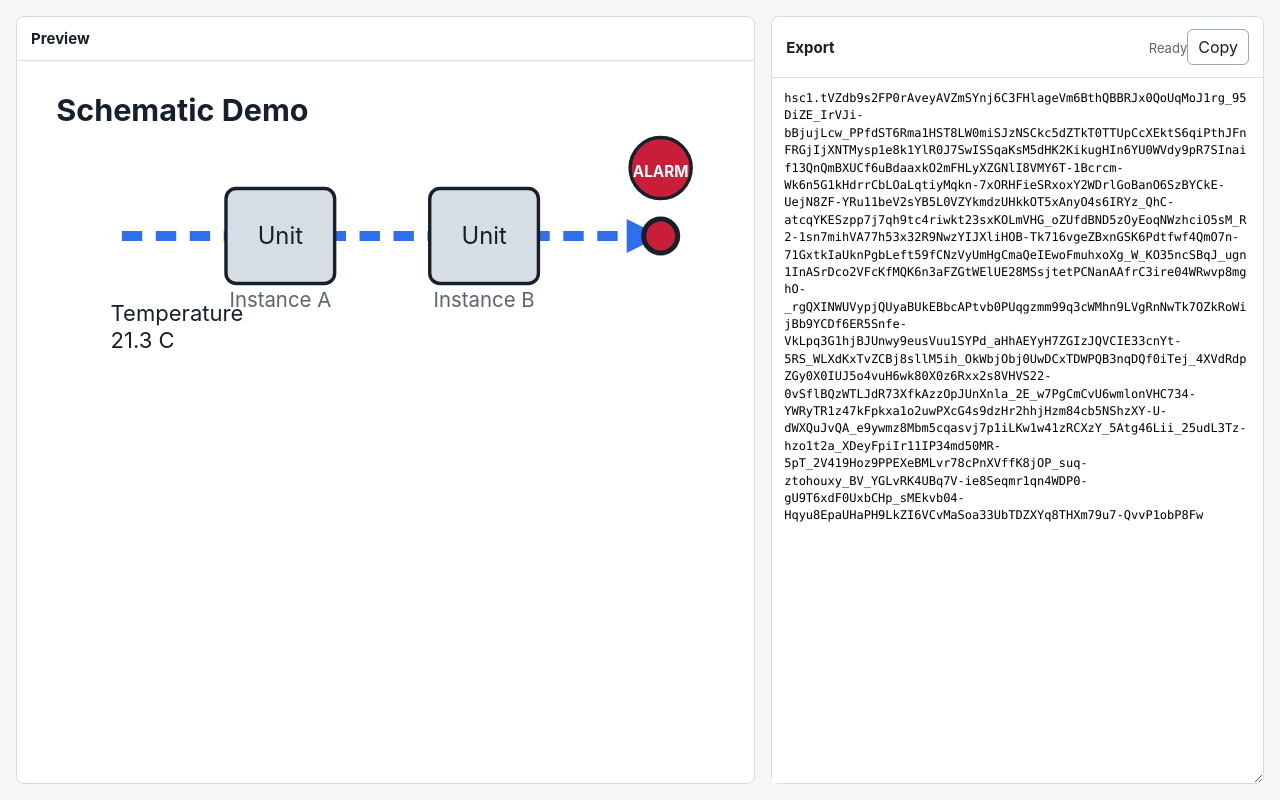
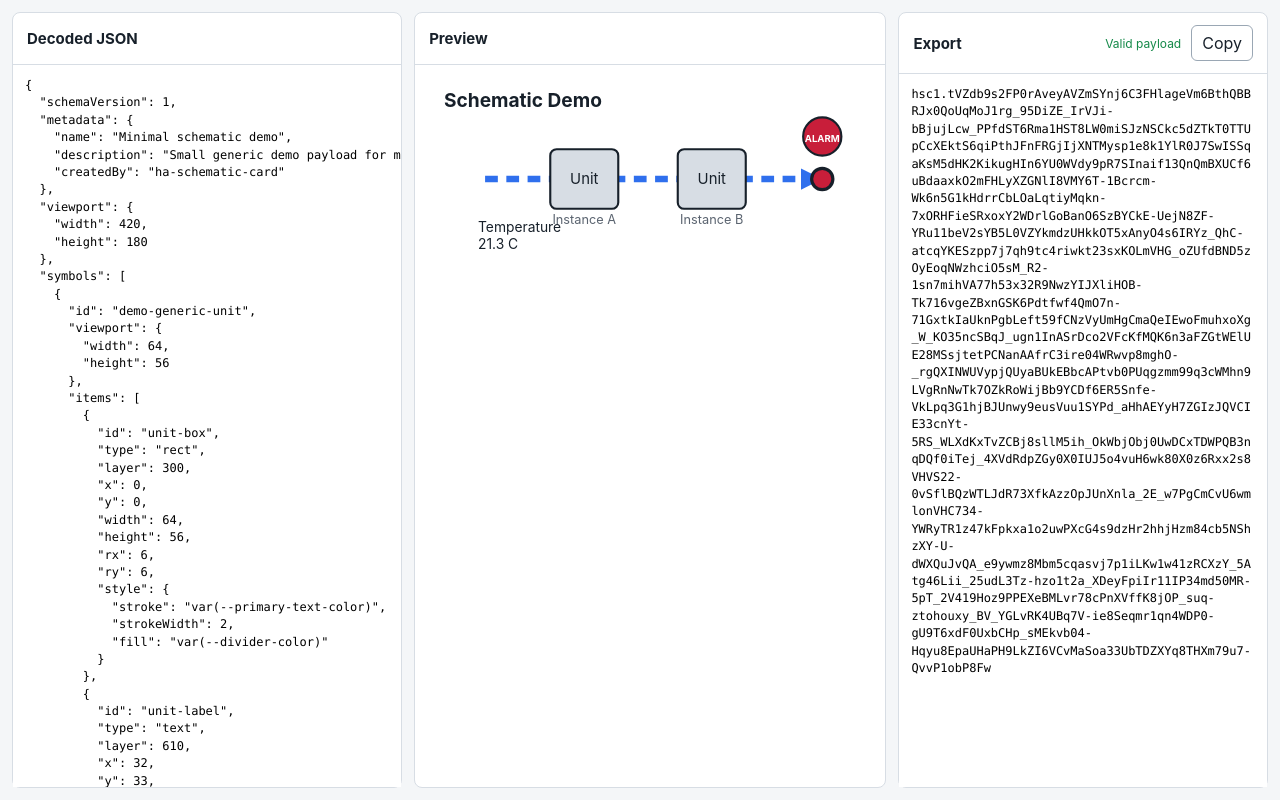
Before and after one commit to Symphy24/ha-schematic-card, a website built with Vite: page apps/editor/index.html in a window 1280 px wide. Built offline with nearby package versions, Linux system fonts and the light colour scheme.

Commit message:
feat: add editor JSON preview and export

```diff
--- a/apps/editor/src/main.ts
+++ b/apps/editor/src/main.ts
@@ -1,6 +1,10 @@
 import { encodePayload } from "@ha-schematic-card/codec";
 import { renderSchematicSvg } from "@ha-schematic-card/renderer";
-import type { SchematicPayload } from "@ha-schematic-card/schema";
+import {
+  isSchematicPayload,
+  type SchematicPayload,
+  validateSchematicPayload
+} from "@ha-schematic-card/schema";
 
 import demoPayloadJson from "../../../examples/demo-payloads/minimal.json";
 
@@ -17,8 +21,20 @@ const demoEntityStates = {
   }
 } as const;
 
+type EditorElements = {
+  jsonInput: HTMLTextAreaElement;
+  previewSurface: HTMLElement;
+  exportOutput: HTMLTextAreaElement;
+  status: HTMLElement;
+  copyButton: HTMLButtonElement;
+};
+
 export function getDemoPayload(): SchematicPayload {
   return demoPayload;
+}
+
+export function formatPayloadJson(payload: SchematicPayload = demoPayload): string {
+  return `${JSON.stringify(payload, null, 2)}\n`;
 }
 
 export function encodeDemoPayload(payload: SchematicPayload = demoPayload): string {
@@ -29,43 +45,26 @@ export function createEditorApp(documentRef: Document = document): HTMLElement {
   const shell = documentRef.createElement("section");
   shell.className = "editor-shell";
 
+  const jsonPane = createJsonPane(documentRef);
   const previewPane = createPane(documentRef, "Preview");
-  const previewSurface = documentRef.createElement("div");
-  previewSurface.className = "preview-surface";
-  previewSurface.append(renderSchematicSvg(demoPayload, {
-    document: documentRef,
-    entityStates: demoEntityStates
-  }));
-  previewPane.append(previewSurface);
+  const exportPane = createExportPane(documentRef);
 
-  const exportPane = createPane(documentRef, "Export");
-  const status = exportPane.querySelector<HTMLElement>(".status");
-  const copyButton = exportPane.querySelector<HTMLButtonElement>(".copy-button");
-  const payloadOutput = documentRef.createElement("textarea");
-  const encodedPayload = encodeDemoPayload();
+  const elements: EditorElements = {
+    jsonInput: getRequiredElement(jsonPane, ".json-input", HTMLTextAreaElement),
+    previewSurface: createPreviewSurface(documentRef),
+    exportOutput: getRequiredElement(exportPane, ".payload-output", HTMLTextAreaElement),
+    status: getRequiredElement(exportPane, ".status", HTMLElement),
+    copyButton: getRequiredElement(exportPane, ".copy-button", HTMLButtonElement)
+  };
 
-  payloadOutput.className = "payload-output";
-  payloadOutput.readOnly = true;
-  payloadOutput.wrap = "soft";
-  payloadOutput.value = encodedPayload;
-  exportPane.append(payloadOutput);
+  previewPane.append(elements.previewSurface);
+  elements.jsonInput.value = formatPayloadJson();
+  elements.jsonInput.addEventListener("input", () => updateFromJson(elements, documentRef));
+  elements.copyButton.addEventListener("click", async () => copyExportedPayload(elements));
 
-  copyButton?.addEventListener("click", async () => {
-    try {
-      await navigator.clipboard.writeText(encodedPayload);
-      if (status) {
-        status.textContent = "Copied";
-      }
-    } catch {
-      payloadOutput.focus();
-      payloadOutput.select();
-      if (status) {
-        status.textContent = "Select and copy";
-      }
-    }
-  });
+  shell.append(jsonPane, previewPane, exportPane);
+  updateFromJson(elements, documentRef);
 
-  shell.append(previewPane, exportPane);
   return shell;
 }
 
@@ -77,9 +76,122 @@ export function mountEditorApp(root: HTMLElement | null = document.getElementByI
   root.replaceChildren(createEditorApp(root.ownerDocument));
 }
 
+function updateFromJson(elements: EditorElements, documentRef: Document): void {
+  const result = parseAndValidatePayload(elements.jsonInput.value);
+
+  elements.previewSurface.replaceChildren();
+  elements.exportOutput.value = "";
+
+  if (!result.ok) {
+    elements.status.textContent = result.errors.join("\n");
+    elements.status.dataset.state = "error";
+    return;
+  }
+
+  elements.previewSurface.append(renderSchematicSvg(result.payload, {
+    document: documentRef,
+    entityStates: demoEntityStates
+  }));
+  elements.exportOutput.value = encodePayload(result.payload);
+  elements.status.textContent = "Valid payload";
+  elements.status.dataset.state = "valid";
+}
+
+function parseAndValidatePayload(value: string): { ok: true; payload: SchematicPayload } | { ok: false; errors: string[] } {
+  let parsed: unknown;
+
+  try {
+    parsed = JSON.parse(value);
+  } catch (error) {
+    return {
+      ok: false,
+      errors: [`Invalid JSON: ${error instanceof Error ? error.message : String(error)}`]
+    };
+  }
+
+  const validation = validateSchematicPayload(parsed);
+
+  if (!validation.valid) {
+    return {
+      ok: false,
+      errors: validation.errors
+    };
+  }
+
+  if (!isSchematicPayload(parsed)) {
+    return {
+      ok: false,
+      errors: ["Payload did not match schema"]
+    };
+  }
+
+  return {
+    ok: true,
+    payload: parsed
+  };
+}
+
+async function copyExportedPayload(elements: EditorElements): Promise<void> {
+  if (!elements.exportOutput.value) {
+    elements.status.textContent = "No valid export to copy";
+    elements.status.dataset.state = "error";
+    return;
+  }
+
+  try {
+    await navigator.clipboard.writeText(elements.exportOutput.value);
+    elements.status.textContent = "Copied";
+    elements.status.dataset.state = "valid";
+  } catch {
+    elements.exportOutput.focus();
+    elements.exportOutput.select();
+    elements.status.textContent = "Select and copy";
+  }
+}
+
+function createJsonPane(documentRef: Document): HTMLElement {
+  const pane = createPane(documentRef, "Decoded JSON");
+  const jsonInput = documentRef.createElement("textarea");
+  jsonInput.className = "json-input";
+  jsonInput.spellcheck = false;
+  pane.append(jsonInput);
+  return pane;
+}
+
+function createExportPane(documentRef: Document): HTMLElement {
+  const pane = createPane(documentRef, "Export");
+  const controls = documentRef.createElement("div");
+  controls.className = "export-controls";
+
+  const status = documentRef.createElement("span");
+  status.className = "status";
+  status.textContent = "Ready";
+
+  const copyButton = documentRef.createElement("button");
+  copyButton.className = "copy-button";
+  copyButton.type = "button";
+  copyButton.textContent = "Copy";
+
+  const payloadOutput = documentRef.createElement("textarea");
+  payloadOutput.className = "payload-output";
+  payloadOutput.readOnly = true;
+  payloadOutput.wrap = "soft";
+
+  controls.append(status, copyButton);
+  pane.querySelector(".pane-header")?.append(controls);
+  pane.append(payloadOutput);
+  return pane;
+}
+
+function createPreviewSurface(documentRef: Document): HTMLElement {
+  const previewSurface = documentRef.createElement("div");
+  previewSurface.className = "preview-surface";
+  return previewSurface;
+}
+
 function createPane(documentRef: Document, title: string): HTMLElement {
   const pane = documentRef.createElement("section");
-  pane.className = title === "Preview" ? "preview-pane" : "export-pane";
+  pane.className = "pane";
 
   const header = documentRef.createElement("div");
   header.className = "pane-header";
@@ -88,26 +200,23 @@ function createPane(documentRef: Document, title: string): HTMLElement {
   heading.className = "pane-title";
   heading.textContent = title;
   header.append(heading);
+  pane.append(header);
 
-  if (title === "Export") {
-    const controls = documentRef.createElement("div");
-    controls.className = "export-controls";
-
-    const status = documentRef.createElement("span");
-    status.className = "status";
-    status.textContent = "Ready";
-
-    const copyButton = documentRef.createElement("button");
-    copyButton.className = "copy-button";
-    copyButton.type = "button";
-    copyButton.textContent = "Copy";
-
-    controls.append(status, copyButton);
-    header.append(controls);
-  }
-
-  pane.append(header);
   return pane;
 }
 
+function getRequiredElement<T extends HTMLElement>(
+  root: ParentNode,
+  selector: string,
+  constructor: { new(): T }
+): T {
+  const element = root.querySelector(selector);
+
+  if (!(element instanceof constructor)) {
+    throw new Error(`Missing required editor element: ${selector}`);
+  }
+
+  return element;
+}
+
 mountEditorApp();
--- a/apps/editor/src/styles.css
+++ b/apps/editor/src/styles.css
@@ -27,15 +27,17 @@ textarea {
 
 .editor-shell {
   display: grid;
-  grid-template-columns: minmax(0, 1.2fr) minmax(320px, 0.8fr);
-  gap: 16px;
+  grid-template-columns: minmax(340px, 0.95fr) minmax(0, 1.15fr) minmax(320px, 0.9fr);
+  gap: 12px;
   min-height: 100vh;
-  padding: 16px;
+  padding: 12px;
 }
 
-.preview-pane,
-.export-pane {
+.pane {
+  display: flex;
   min-width: 0;
+  min-height: 520px;
+  flex-direction: column;
   border: 1px solid #d7dde4;
   border-radius: 8px;
   background: #ffffff;
@@ -46,6 +48,7 @@ textarea {
   align-items: center;
   justify-content: space-between;
   gap: 12px;
+  min-height: 52px;
   padding: 12px 14px;
   border-bottom: 1px solid #d7dde4;
 }
@@ -56,8 +59,32 @@ textarea {
   font-weight: 650;
 }
 
+.json-input,
+.payload-output {
+  flex: 1;
+  width: 100%;
+  min-height: 460px;
+  resize: none;
+  border: 0;
+  padding: 12px;
+  font-family: "SFMono-Regular", Consolas, "Liberation Mono", monospace;
+  font-size: 12px;
+  line-height: 1.45;
+}
+
+.json-input {
+  white-space: pre;
+  overflow: auto;
+}
+
+.payload-output {
+  overflow-wrap: anywhere;
+  white-space: pre-wrap;
+}
+
 .preview-surface {
-  min-height: 420px;
+  flex: 1;
+  min-height: 460px;
   padding: 12px;
 }
 
@@ -67,23 +94,10 @@ textarea {
   height: auto;
 }
 
-.export-pane {
+.export-controls {
   display: flex;
-  flex-direction: column;
-}
-
-.payload-output {
-  flex: 1;
-  min-height: 420px;
-  width: 100%;
-  resize: vertical;
-  border: 0;
-  padding: 12px;
-  font-family: "SFMono-Regular", Consolas, "Liberation Mono", monospace;
-  font-size: 12px;
-  line-height: 1.45;
-  overflow-wrap: anywhere;
-  white-space: pre-wrap;
+  align-items: center;
+  gap: 10px;
 }
 
 .copy-button {
@@ -95,17 +109,29 @@ textarea {
   cursor: pointer;
 }
 
-.copy-button:focus-visible {
+.copy-button:focus-visible,
+.json-input:focus,
+.payload-output:focus {
   outline: 2px solid #2f6fed;
   outline-offset: 2px;
 }
 
 .status {
+  max-width: 280px;
   color: #5b6470;
-  font-size: 13px;
+  font-size: 12px;
+  white-space: pre-wrap;
 }
 
-@media (max-width: 860px) {
+.status[data-state="error"] {
+  color: #c81e3a;
+}
+
+.status[data-state="valid"] {
+  color: #168a4a;
+}
+
+@media (max-width: 1100px) {
   .editor-shell {
     grid-template-columns: 1fr;
   }
```
Also changed, not shown: apps/editor/src/main.test.ts (+64 -2 lines), apps/editor/README.md.
